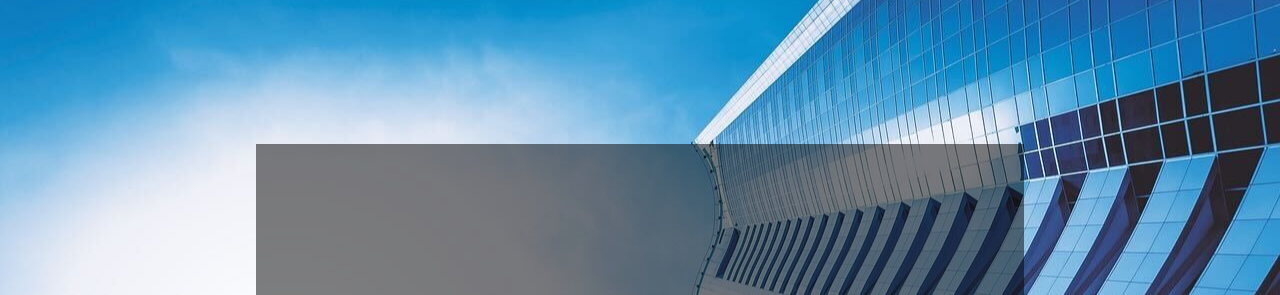
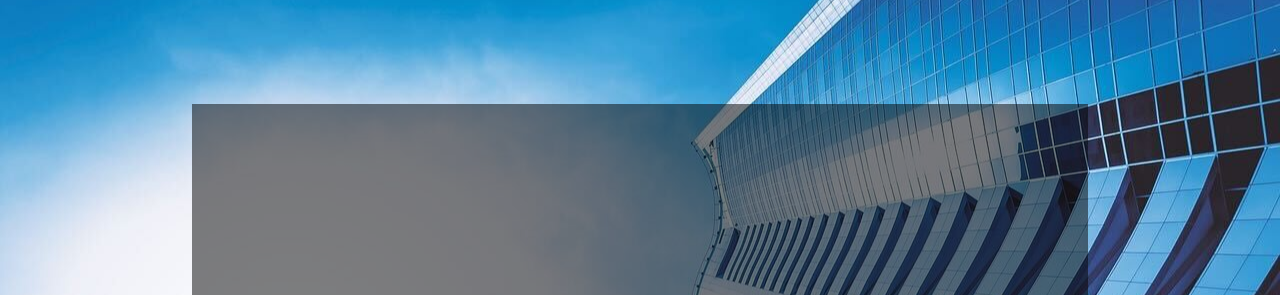
Before and after one commit to forworkmina/demo, a plain HTML site: page index.html in a window 1280 px wide. Shown: the part 166-461 px from the top of the page. Drawn offline with nearby package versions, Linux system fonts and the light colour scheme.

Commit message:
Add files via upload

```diff
--- a/stylesheet.css
+++ b/stylesheet.css
@@ -103,8 +103,8 @@ body {
 
   .overlay {
     position: absolute;
-    width: 60%;
-    height: 60%;
+    width: 70%;
+    height: 70%;
     background: rgba(0, 0, 0, 0.5);
     display: flex;
     flex-direction: column;
```
